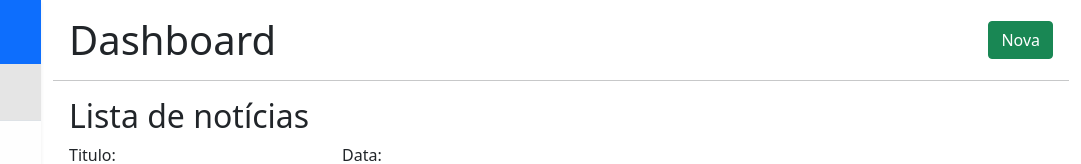
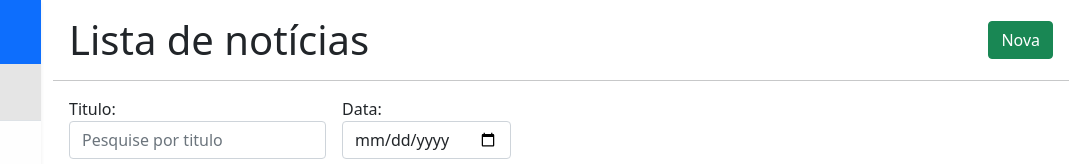
Before and after one commit to wsantostorres/SiteNoticias-Sistema, a plain HTML site: page index.html in a window 1280 px wide. Shown: the top 164 px of the page, 199-1280 px from the left. Drawn offline with Linux system fonts and the light colour scheme.

Commit message:
Update index.html

```diff
--- a/index.html
+++ b/index.html
@@ -80,13 +80,10 @@
                 <!-- Main -->
                 <div class="container-fluid">
                     <div class="d-flex align-items-center justify-content-between mt-3 mx-3">
-                        <h1 class="m-0">Dashboard</h1>
+                        <h1 class="m-0">Lista de notícias</h1>
                         <a class="btn btn-success" href="#">Nova</a>
                     </div>
                     <hr>
-                    <div class="mt-3 mx-3">
-                        <h2>Lista de notícias</h2>
-                    </div>
                     <div class="d-flex align-items-center justify-content-between mt-0 mx-3 flex-wrap">
                         <form action="" class="d-flex align-items-center">
                             <div class="me-3">
```
